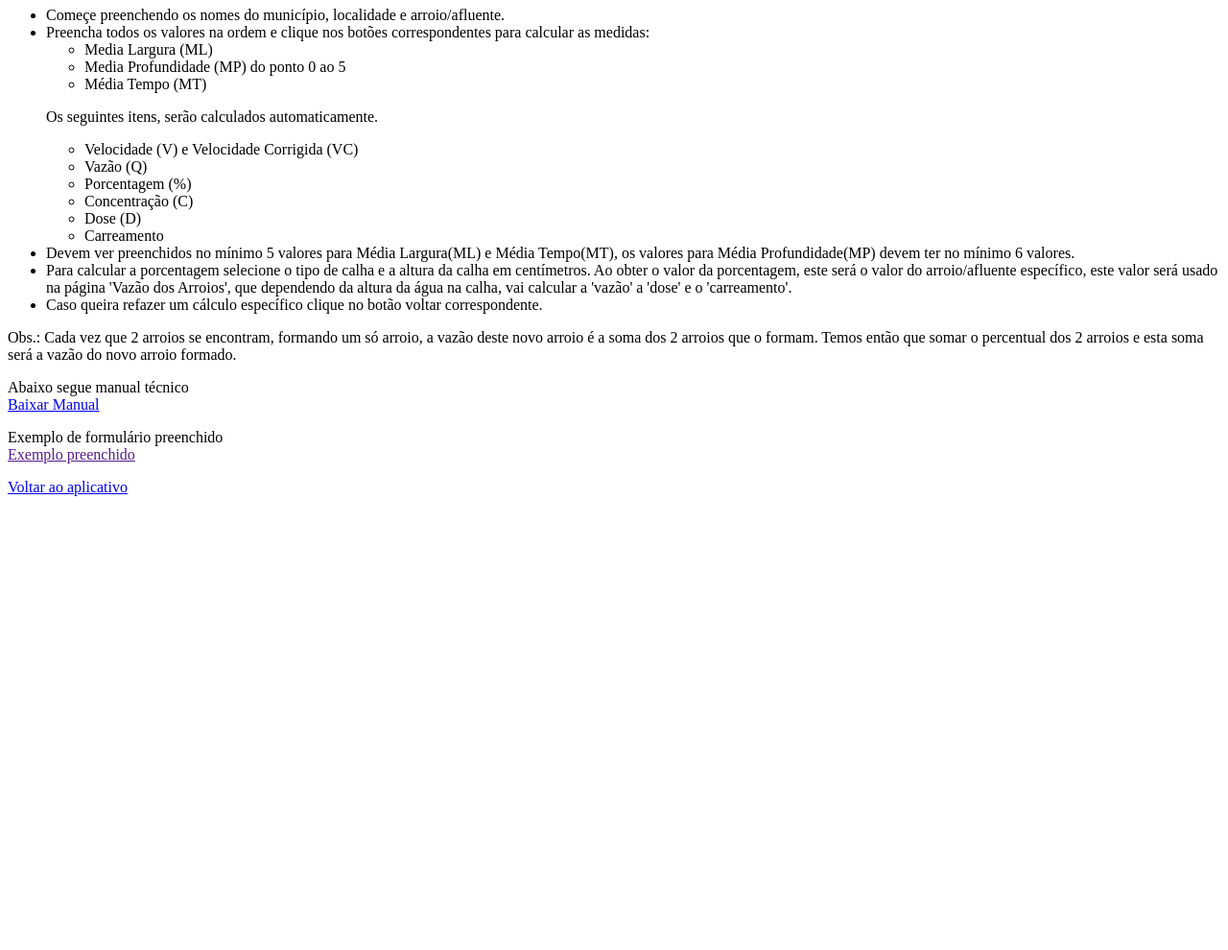
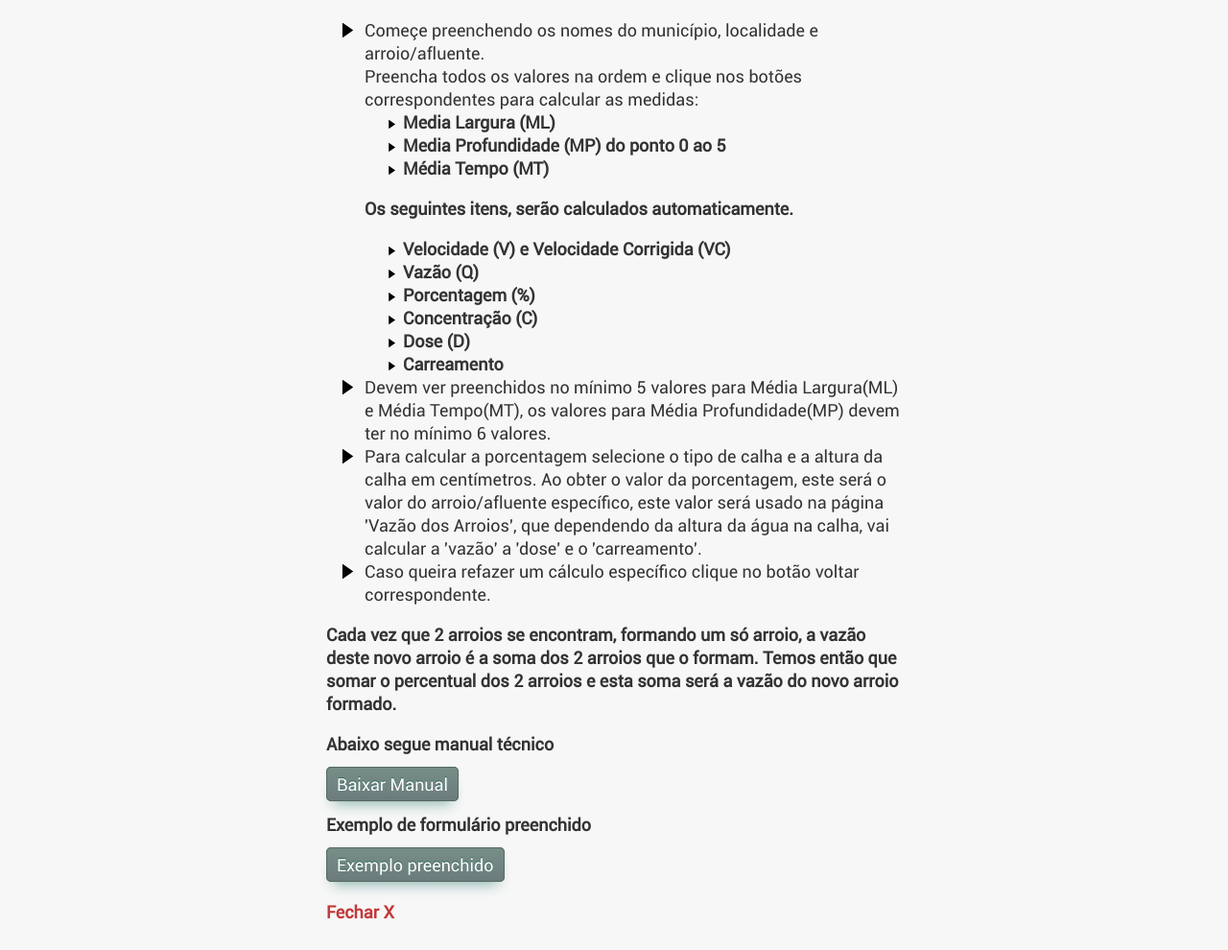
Before and after one commit to cristianogsa/app-bti, a plain HTML site: page tutorial.html in a window 1280 px wide. Shown: the part 73-1063 px from the top of the page at 96% size. Before the commit the page ends 800 px from the top, so only its background shows below. Drawn offline with Linux system fonts and the light colour scheme.

Commit message:
bti 3.0-tutorial-finalizado

```diff
--- a/css/arroios.css
+++ b/css/arroios.css
@@ -1,6 +1,7 @@
 body{
 	background-color: #ffebcc;
 	font-family: 'robotoregular', sans-serif;
+    color:#333333;
 }
 .container{
 	display: flex;
@@ -12,7 +13,6 @@ h1{
     text-decoration: underline;
     font-size: 24px;
     margin-bottom: 25px;
-    color:#333333;
 }
 
 /*button type*/
@@ -136,8 +136,15 @@ section#labels .names{
     display: block;
     font-size: 20px;
     margin-bottom: 15px;
-    color:#333333;
 }
+
+/*fechar*/
+.pFechar{margin-top: 25px;}
+.close{
+    text-decoration: none;
+    color: #c33838;
+}
+.close:hover{color:#142b9a; }
 
 @media all and (max-width: 400px) {
     #slcts{
--- a/css/buttons-placeholder.css
+++ b/css/buttons-placeholder.css
@@ -1,4 +1,4 @@
-#links ul li a.buttonTop{
+.buttonTop{
     -moz-box-shadow: 0px 10px 14px -7px #91b8b3;
 	-webkit-box-shadow: 0px 10px 14px -7px #91b8b3;
 	box-shadow: 0px 10px 14px -7px #91b8b3;
@@ -25,7 +25,7 @@
     max-width: 500px;
 }
 
-#links ul li a.buttonTop:hover{
+.buttonTop:hover{
     background:-webkit-gradient(linear, left top, left bottom, color-stop(0.05, #6c7c7c), color-stop(1, #768d87));
 	background:-moz-linear-gradient(top, #6c7c7c 5%, #768d87 100%);
 	background:-webkit-linear-gradient(top, #6c7c7c 5%, #768d87 100%);
@@ -35,7 +35,7 @@
 	filter:progid:DXImageTransform.Microsoft.gradient(startColorstr='#6c7c7c', endColorstr='#768d87',GradientType=0);
 	background-color:#6c7c7c;
 }
-#links ul li a.buttonTop:active{
+.buttonTop:active{
     position:relative;
 	top:1px;
 }
--- a/css/calhas.css
+++ b/css/calhas.css
@@ -1,6 +1,7 @@
 body{
 	background-color: #ffebcc;
 	font-family: 'robotoregular', sans-serif;
+    color:#333333;
 }
 .container{
 	display: flex;
@@ -12,7 +13,6 @@ h1{
     text-decoration: underline;
     font-size: 24px;
     margin-bottom: 25px;
-    color: #333333;
 }
 
 /*button type*/
@@ -59,7 +59,6 @@ button.buttonR:active {
 	position:relative;
 	top:1px;
 }
-
 
 .black{
     font-weight: 700;
@@ -123,3 +122,11 @@ button.buttonR:active {
     font-size: 18px;
     text-align: center;
 }
+
+/*fechar*/
+.pFechar{margin-top: 25px;}
+.close{
+    text-decoration: none;
+    color: #c33838;
+}
+.close:hover{color:#142b9a; }
--- /dev/null
+++ b/css/tutorial.css
@@ -0,0 +1,98 @@
+body{
+    font-family: 'robotoregular', sans-serif;
+	-webkit-font-smoothing: antialiased;
+	-moz-osx-font-smoothing: grayscale;
+    background-color: rgba(217, 217, 217, 0.2);
+    color:#333333;
+    font-size: 18px;
+    background-color: rgba(217, 217, 217, 0.2);
+}
+
+h1{
+    text-align: center;
+    text-decoration: underline;
+    font-size: 24px;
+}
+
+.container{
+	display: flex;
+    flex-direction: column;
+    align-items: center;
+    padding: 10px;
+}
+
+.central{
+    width: 100%;
+    max-width: 600px;
+}
+.black{
+    font-weight: 700;
+}
+
+ul.big-list{list-style: none;}
+
+ul {
+  list-style-image: url("../img/play-button.svg");
+}
+
+.list-img {
+    width: 15px;
+    margin-bottom: -1px;
+    margin-right: 10px;
+    margin-left: -25px;
+}
+
+/*fechar*/
+.pFechar{margin-top: 25px;}
+.close{
+    text-decoration: none;
+    color: #c33838;
+}
+.close:hover{color:#142b9a; }
+
+/*button */
+.buttonTop{
+    -moz-box-shadow: 0px 10px 14px -7px #91b8b3;
+	-webkit-box-shadow: 0px 10px 14px -7px #91b8b3;
+	box-shadow: 0px 10px 14px -7px #91b8b3;
+	background:-webkit-gradient(linear, left top, left bottom, color-stop(0.05, #768d87), color-stop(1, #6c7c7c));
+	background:-moz-linear-gradient(top, #768d87 5%, #6c7c7c 100%);
+	background:-webkit-linear-gradient(top, #768d87 5%, #6c7c7c 100%);
+	background:-o-linear-gradient(top, #768d87 5%, #6c7c7c 100%);
+	background:-ms-linear-gradient(top, #768d87 5%, #6c7c7c 100%);
+	background:linear-gradient(to bottom, #768d87 5%, #6c7c7c 100%);
+	filter:progid:DXImageTransform.Microsoft.gradient(startColorstr='#768d87', endColorstr='#6c7c7c',GradientType=0);
+	background-color:#768d87;
+	-moz-border-radius:5px;
+	-webkit-border-radius:5px;
+	border-radius:5px;
+	border:1px solid #566963;
+	cursor:pointer;
+	color:#ffffff;
+	font-size:18px;
+	padding:5px 10px;
+	text-decoration:none;
+	text-shadow:0px -1px 0px #2b665e;
+    text-align: center;
+}
+
+.buttonTop:hover{
+    background:-webkit-gradient(linear, left top, left bottom, color-stop(0.05, #6c7c7c), color-stop(1, #768d87));
+	background:-moz-linear-gradient(top, #6c7c7c 5%, #768d87 100%);
+	background:-webkit-linear-gradient(top, #6c7c7c 5%, #768d87 100%);
+	background:-o-linear-gradient(top, #6c7c7c 5%, #768d87 100%);
+	background:-ms-linear-gradient(top, #6c7c7c 5%, #768d87 100%);
+	background:linear-gradient(to bottom, #6c7c7c 5%, #768d87 100%);
+	filter:progid:DXImageTransform.Microsoft.gradient(startColorstr='#6c7c7c', endColorstr='#768d87',GradientType=0);
+	background-color:#6c7c7c;
+}
+.buttonTop:active{
+    position:relative;
+	top:1px;
+}
+
+@media all and (max-width: 480px){
+    body{font-size: 14px;}
+    h1{font-size: 20px;}
+    .buttonTop{font-size: 18px;}
+}
--- a/tutorial.html
+++ b/tutorial.html
@@ -4,21 +4,29 @@
 <meta charset="UTF-8">
 <meta name="viewport" content="width=device-width,  initial-scale=1">
 	<title>Tutorial BTI</title>
+	<link rel="stylesheet" href="fonts/stylesheet.css">
+	<link rel="stylesheet" href="css/normalize.css">
+	<link rel="stylesheet" href="css/tutorial.css">
 </head>
 <body>
+
 <div class="container">
-	<h1>Tutorial - Cálculo de Dosagem BTI</h1>
-	<div class="tutorText"></div>
-	<ul type="1">
-		<li>Começe preenchendo os nomes do município, localidade e arroio/afluente.</li>
+
+	<h1>Tutorial - Dosagem BTI</h1>
+
+	<div class="tutorText">
+
+	<div class="tutorList central">
+	<ul class="big-list">
+		<li><img src="img/play-button.svg" alt="" class="list-img">Começe preenchendo os nomes do município, localidade e arroio/afluente.</li>
 		<li>Preencha todos os valores na ordem e clique nos botões correspondentes para calcular as medidas:</li>
-		<ul>
+		<ul class="black">
 			<li>Media Largura (ML)</li>
 			<li>Media Profundidade (MP) do ponto 0 ao 5</li>
 			<li>Média Tempo (MT)</li>
 		</ul>
-		<p>Os seguintes itens, serão calculados automaticamente.</p>
-		<ul>
+		<p class="black">Os seguintes itens, serão calculados automaticamente.</p>
+		<ul class="black">
 			<li>Velocidade (V) e Velocidade Corrigida (VC)</li>
 			<li>Vazão (Q)</li>
 			<li>Porcentagem (%)</li>
@@ -26,19 +34,26 @@
 			<li>Dose (D)</li>
 			<li>Carreamento</li>
 		</ul>
-		<li>Devem ver preenchidos no mínimo 5 valores para Média Largura(ML) e Média Tempo(MT), os valores para Média Profundidade(MP) devem ter no mínimo 6 valores.</li>
+		<li><img src="img/play-button.svg" alt="" class="list-img">Devem ver preenchidos no mínimo 5 valores para Média Largura(ML) e Média Tempo(MT), os valores para Média Profundidade(MP) devem ter no mínimo 6 valores.</li>
 
-		<li>Para calcular a porcentagem selecione o tipo de calha e a altura da calha em centímetros. Ao obter o valor da porcentagem, este será o valor do arroio/afluente específico, este valor será usado na página 'Vazão dos Arroios', que dependendo da altura da água na calha, vai calcular a 'vazão' a 'dose' e o 'carreamento'.</li>
-		<li>Caso queira refazer um cálculo específico clique no botão voltar correspondente.</li>
+		<li><img src="img/play-button.svg" alt="" class="list-img">Para calcular a porcentagem selecione o tipo de calha e a altura da calha em centímetros. Ao obter o valor da porcentagem, este será o valor do arroio/afluente específico, este valor será usado na página 'Vazão dos Arroios', que dependendo da altura da água na calha, vai calcular a 'vazão' a 'dose' e o 'carreamento'.</li>
+		<li><img src="img/play-button.svg" alt="" class="list-img">Caso queira refazer um cálculo específico clique no botão voltar correspondente.</li>
 	</ul>
-	<p>Obs.: Cada vez que 2 arroios se encontram, formando um só arroio, a vazão deste novo arroio é a soma dos 2 arroios que o formam. Temos então que somar o percentual dos 2 arroios e esta soma será a vazão do novo arroio formado.</p>
+	<p class="black">Cada vez que 2 arroios se encontram, formando um só arroio, a vazão deste novo arroio é a soma dos 2 arroios que o formam. Temos então que somar o percentual dos 2 arroios e esta soma será a vazão do novo arroio formado.</p>
+	</div>
 
+    <div class="tutorLinks">
+        <p class="black">Abaixo segue manual técnico</p>
+        <a href="pdf/MANUAL TÉCNICO SIMULÍDEO.PDF" target="_blank" class="buttonTop">Baixar Manual</a>
+        <p class="black">Exemplo de formulário preenchido</p><a href="prints/print-preenchido.fw.png" class="buttonTop">Exemplo preenchido</a>
 
-	<p>Abaixo segue manual técnico<br><a href="https://drive.google.com/open?id=1DLVByPm--Qq2DizWXncBBiRKsfvJWHnC" target="_blank">Baixar Manual</a></p>
-	<p>Exemplo de formulário preenchido<br><a href="">Exemplo preenchido</a></p>
+        <p class="pFechar">
+        <a class="close black" href="bti.html" onclick="javascript:window.close()" >Fechar X</a>
+        </p>
+	</div>
 
-	<a href="bti.html">Voltar ao aplicativo</a>
-</div>
+	</div><!-- tutorText -->
+</div><!-- container -->
 
 </body>
 
```
Also changed, not shown: arroios.html (+5 -2 lines), calhas.html (+5 -1 lines), css/backToTop.css (+10 -15 lines), index.html (+2 -1 lines), img/arrow-top.svg (added), img/cd-top-arrow.svg (deleted), notas bti proj.txt (deleted), prints/print-preenchido.fw.png (added), 1 other file.
